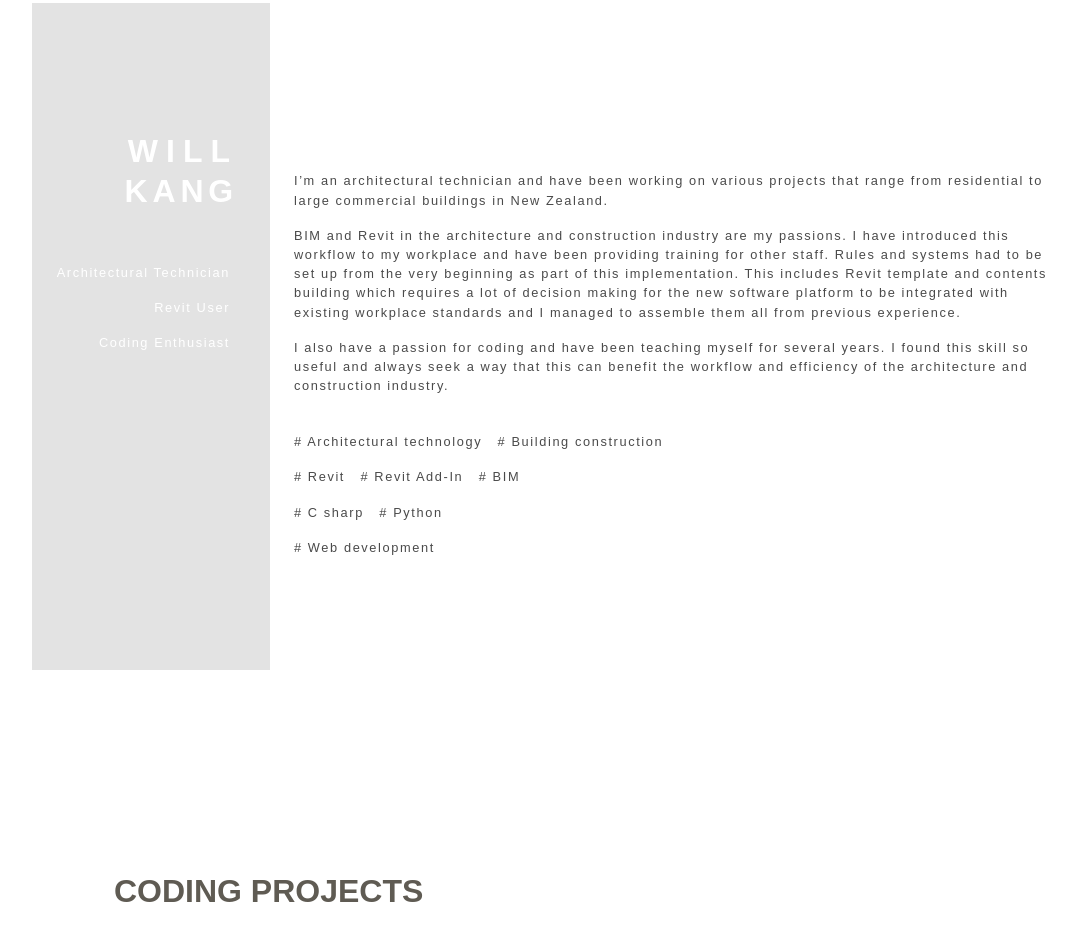
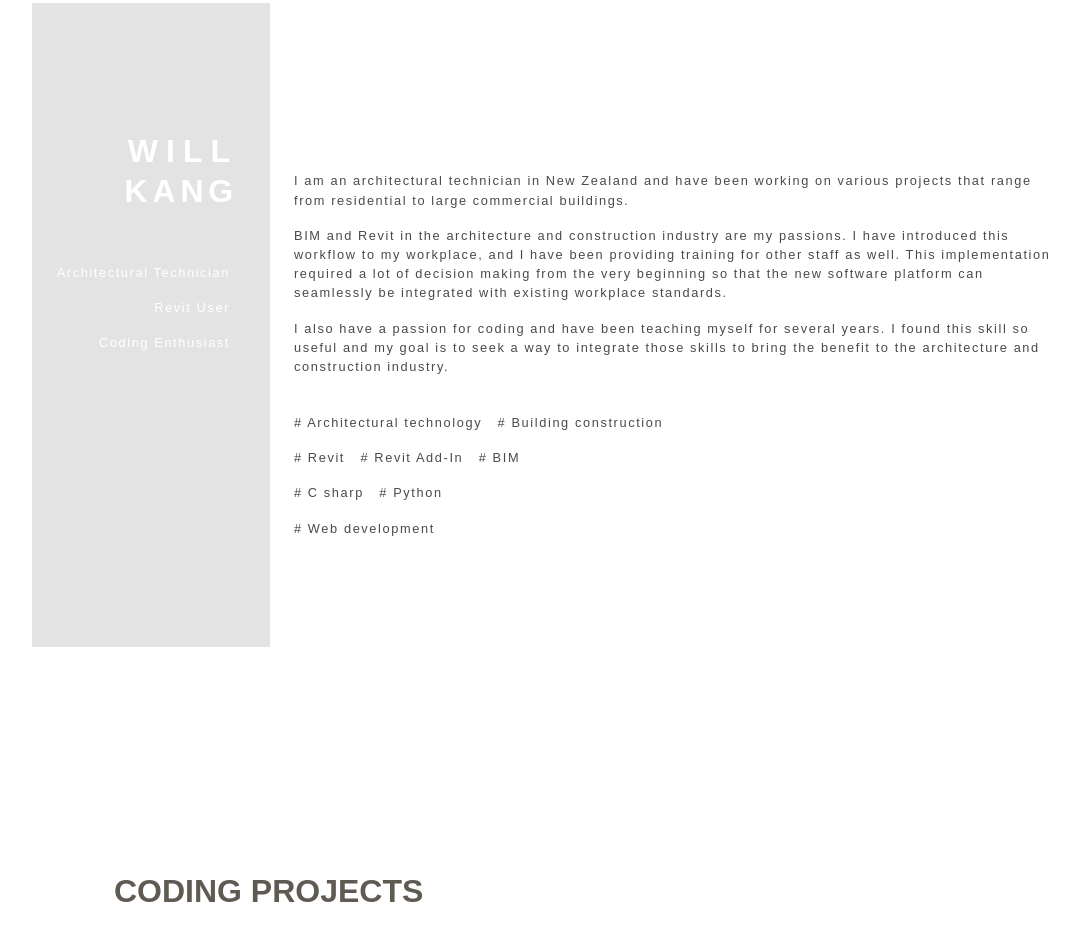
Before and after one commit to willdotk/willdotk.github.io, a plain HTML site: page index.html in a window 1280 px wide. Shown: the part 780-1721 px from the top of the page, without its empty margins (96-1175 px from the left). Drawn offline with nearby package versions, Linux system fonts and the light colour scheme.

Commit message:
favicon added and words amended

```diff
--- a/css/wkstyle.css
+++ b/css/wkstyle.css
@@ -281,6 +281,10 @@ a {
   font-weight: 600;
 }
 
+.card {
+  cursor: pointer;
+}
+
 .card:hover .card-header-title {
   color: #5f5b53;
   font-weight: bold;
--- a/index.html
+++ b/index.html
@@ -3,8 +3,9 @@
   <head>
     <meta charset="UTF-8" />
     <meta name="viewport" content="width=device-width, initial-scale=1.0" />
-    <title>Willdotk - Portfolio of Will Kang</title>
+    <title>willdotk - Portfolio of Will Kang</title>
 
+    <link rel="shortcut icon" href="images/favicon.svg">
     <link rel="stylesheet" href="https://cdnjs.cloudflare.com/ajax/libs/font-awesome/5.15.1/css/all.min.css" integrity="sha512-+4zCK9k+qNFUR5X+cKL9EIR+ZOhtIloNl9GIKS57V1MyNsYpYcUrUeQc9vNfzsWfV28IaLL3i96P9sdNyeRssA==" crossorigin="anonymous" />
     <!-- <link
       rel="stylesheet"
@@ -17,6 +18,15 @@
     href="https://cdnjs.cloudflare.com/ajax/libs/animate.css/4.1.1/animate.min.css"
   />
     <link rel="stylesheet" href="https://unpkg.com/aos@next/dist/aos.css" />
+    <!-- Global site tag (gtag.js) - Google Analytics -->
+<script async src="https://www.googletagmanager.com/gtag/js?id=G-GK91G757Y6"></script>
+<script>
+  window.dataLayer = window.dataLayer || [];
+  function gtag(){dataLayer.push(arguments);}
+  gtag('js', new Date());
+
+  gtag('config', 'G-GK91G757Y6');
+</script>
   </head>
   <body>
     <nav class="navbar" role="navigation" aria-label="main navigation">
@@ -80,26 +90,20 @@
           <article class="tile is-child">
             <div class="profile">
               <p class="spacing-1">
-                I’m an architectural technician and have been working on various
-                projects that range from residential to large commercial buildings
-                in New Zealand.
+                I am an architectural technician in New Zealand and
+                have been working on various projects that range from residential to large commercial buildings.
               </p>
               <p class="spacing-1">
-                BIM and Revit in the architecture and construction industry are
-                my passions. I have introduced this workflow to my workplace and
-                have been providing training for other staff. Rules and systems
-                had to be set up from the very beginning as part of this
-                implementation. This includes Revit template and contents
-                building which requires a lot of decision making for the new
-                software platform to be integrated with existing workplace
-                standards and I managed to assemble them all from previous
-                experience.
+                BIM and Revit in the architecture and construction industry are my passions.
+                I have introduced this workflow to my workplace,
+                and I have been providing training for other staff as well.
+                This implementation required a lot of decision making from the very beginning
+                so that the new software platform can seamlessly be integrated with existing workplace standards.
               </p>
               <p class="spacing-1">
-                I also have a passion for coding and have been teaching myself
-                for several years. I found this skill so useful and always seek
-                a way that this can benefit the workflow and efficiency of the
-                architecture and construction industry.
+                I also have a passion for coding and have been teaching myself for several years.
+                I found this skill so useful and my goal is to seek a way to integrate those skills
+                to bring the benefit to the architecture and construction industry.
               </p>
               <br />
             </div>
```
Also changed, not shown: images/favicon.svg (added).
